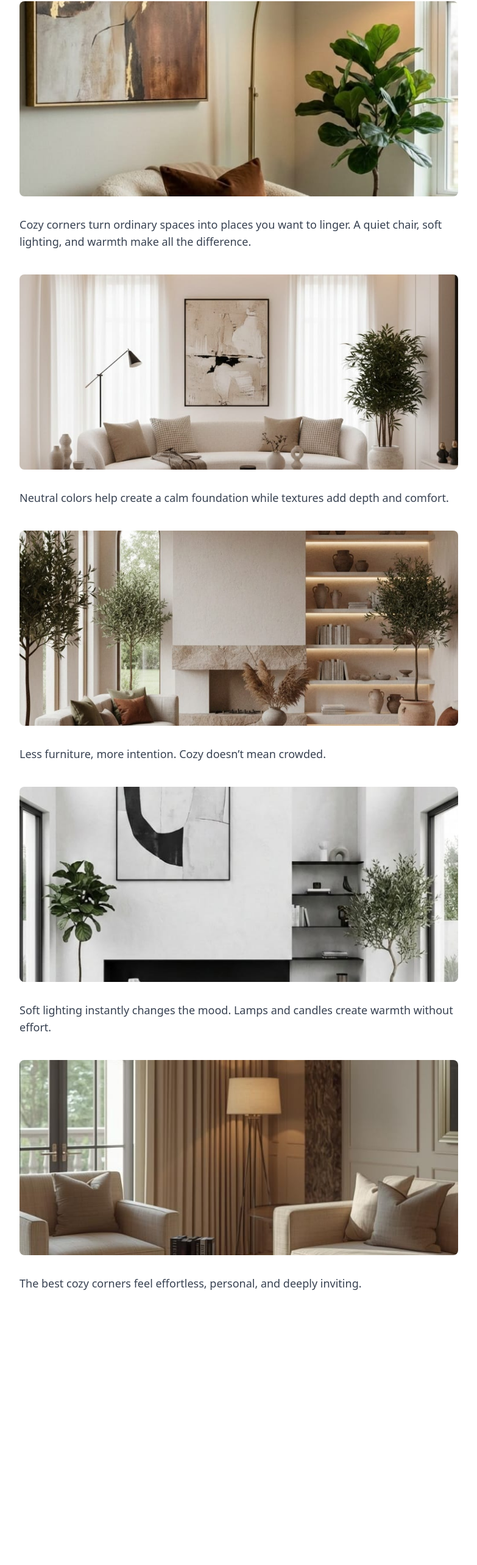
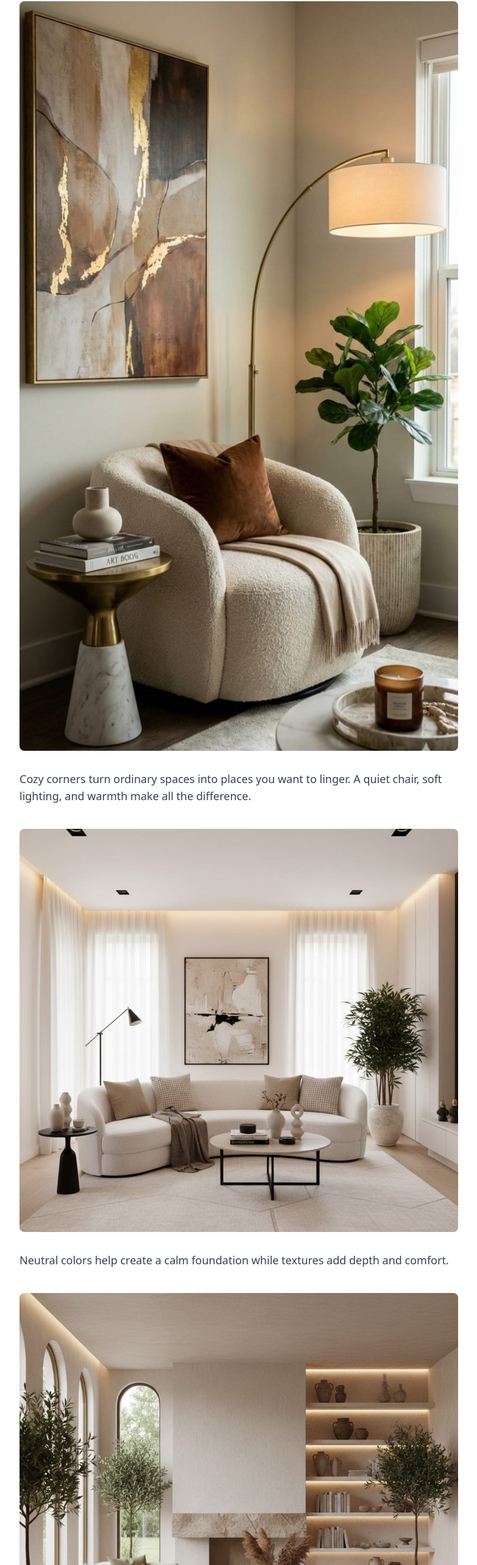
Before and after one commit to muasyamuthengi-gif/aestheticfindsbyanna, a Next.js app: page /blog/cozy-corners in a window 1280 px wide. Shown: the part 230-2796 px from the top of the page at 61% size, without its empty margins (248-1031 px from the left). Before the commit the page ends 2428 px from the top, so only its background shows below. Built offline with nearby package versions, Linux system fonts and the light colour scheme; a web font is replaced by a local one.

Commit message:
Simplify image tags in cozy corners page
Updated image tags to remove alt attributes and height styles.

```diff
--- a/app/blog/cozy-corners/page.js
+++ b/app/blog/cozy-corners/page.js
@@ -6,59 +6,34 @@ export default function CozyCornersPost() {
         Cozy Corners You’ll Love
       </h1>
 
-      {/* Image 1 */}
-      <img
-        src="/blog2.jpg"
-        alt="Cozy reading corner"
-        className="w-full h-80 object-cover rounded-lg mb-8"
-      />
+      <img src="/blog2.jpg" className="w-full rounded-lg mb-8" />
 
       <p className="text-lg text-gray-700 mb-10">
         Cozy corners turn ordinary spaces into places you want to linger.
         A quiet chair, soft lighting, and warmth make all the difference.
       </p>
 
-      {/* Image 2 */}
-      <img
-        src="/blog2-2.jpg"
-        alt="Warm neutral decor"
-        className="w-full h-80 object-cover rounded-lg mb-8"
-      />
+      <img src="/blog2-2.jpg" className="w-full rounded-lg mb-8" />
 
       <p className="text-lg text-gray-700 mb-10">
         Neutral colors help create a calm foundation while textures add depth
         and comfort.
       </p>
 
-      {/* Image 3 */}
-      <img
-        src="/blog2-3.jpg"
-        alt="Minimal cozy space"
-        className="w-full h-80 object-cover rounded-lg mb-8"
-      />
+      <img src="/blog2-3.jpg" className="w-full rounded-lg mb-8" />
 
       <p className="text-lg text-gray-700 mb-10">
         Less furniture, more intention. Cozy doesn’t mean crowded.
       </p>
 
-      {/* Image 4 */}
-      <img
-        src="/blog2-4.jpg"
-        alt="Soft lighting home decor"
-        className="w-full h-80 object-cover rounded-lg mb-8"
-      />
+      <img src="/blog2-4.jpg" className="w-full rounded-lg mb-8" />
 
       <p className="text-lg text-gray-700 mb-10">
         Soft lighting instantly changes the mood. Lamps and candles create
         warmth without effort.
       </p>
 
-      {/* Image 5 */}
-      <img
-        src="/blog2-5.jpg"
-        alt="Inviting home corner"
-        className="w-full h-80 object-cover rounded-lg mb-8"
-      />
+      <img src="/blog2-5.jpg" className="w-full rounded-lg mb-8" />
 
       <p className="text-lg text-gray-700">
         The best cozy corners feel effortless, personal, and deeply inviting.
```
